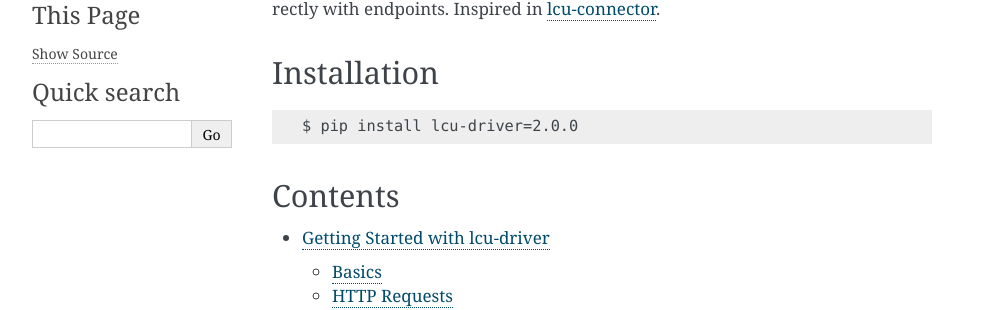
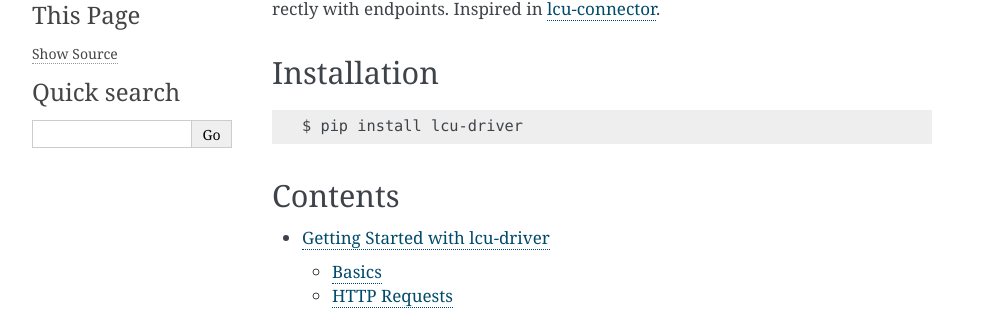
Before and after one commit to sousa-andre/lcu-driver, a Sphinx documentation site: the page built from docs/index.rst, in a window 1280 px wide and 1262 px high. Shown: the part 233-543 px from the top of the window, without its empty margins (148-1140 px from the left). Built offline with Sphinx 7.4.7, drawn with Linux system fonts in a browser that asks for light colours.

Commit message:
Remove deterministic version from docs

```diff
--- a/docs/index.rst
+++ b/docs/index.rst
@@ -7,7 +7,7 @@ Installation
 ************
 ::
 
-   $ pip install lcu-driver=2.0.0
+   $ pip install lcu-driver
 
 
 Contents
```
